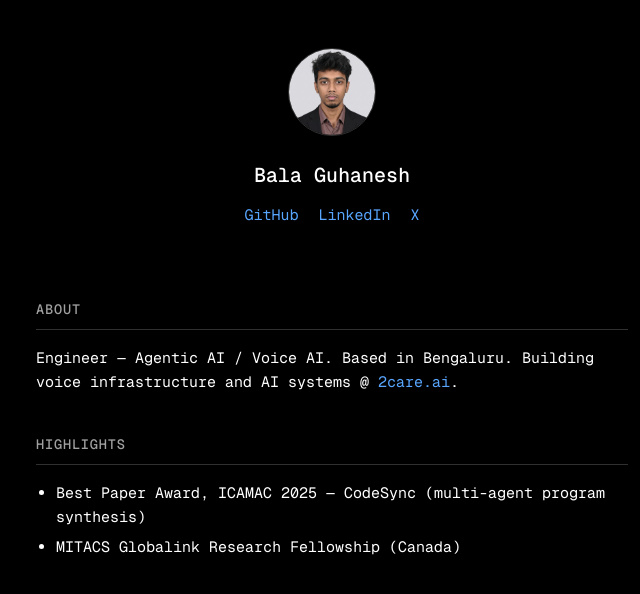
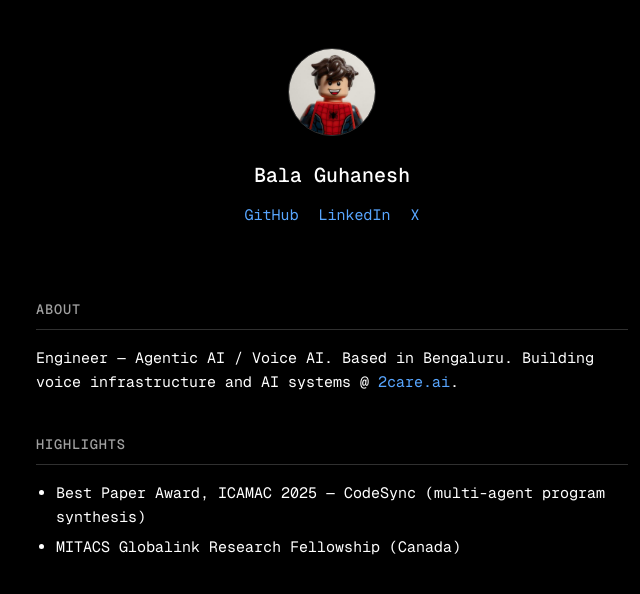
Before and after one commit to balaguhanesh/balaguhanesh.github.io, a Jekyll site: the page built from index.html, in a window 1280 px wide. Shown: the top 594 px of the page, without its empty margins (308-948 px from the left). Built offline with Jekyll 4.4.1, drawn with Linux system fonts in a browser that asks for light colours.

Commit message:
update avatar

```diff
--- a/_layouts/default.html
+++ b/_layouts/default.html
@@ -13,7 +13,7 @@
 <body>
 
 <header class="hero">
-  <img src="{{ '/assets/img/avatar.png' | relative_url }}" alt="{{ site.author }}" class="avatar">
+  <img src="{{ '/assets/img/avatar.jpg' | relative_url }}" alt="{{ site.author }}" class="avatar">
   <h1><a href="{{ '/' | relative_url }}">{{ site.author }}</a></h1>
   <nav class="links">
     <a href="https://github.com/{{ site.github_username }}" target="_blank" rel="noopener">GitHub</a>
```
Also changed, not shown: assets/img/avatar.jpg (added), assets/img/avatar.png (deleted).
